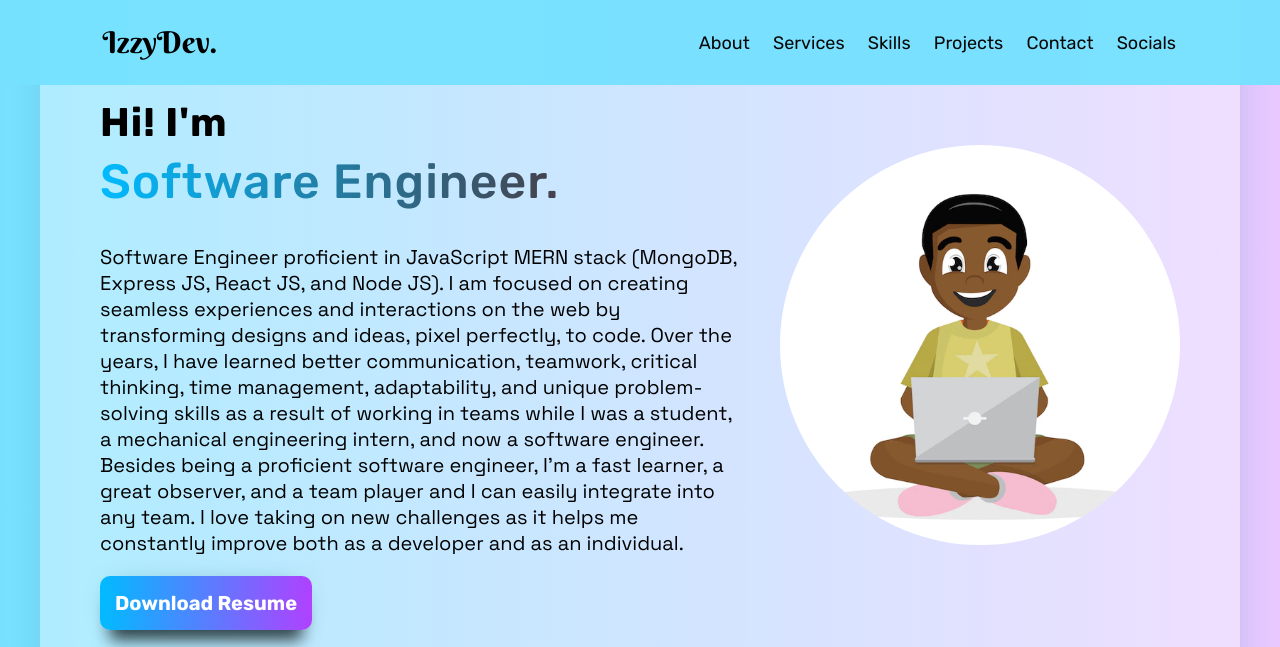
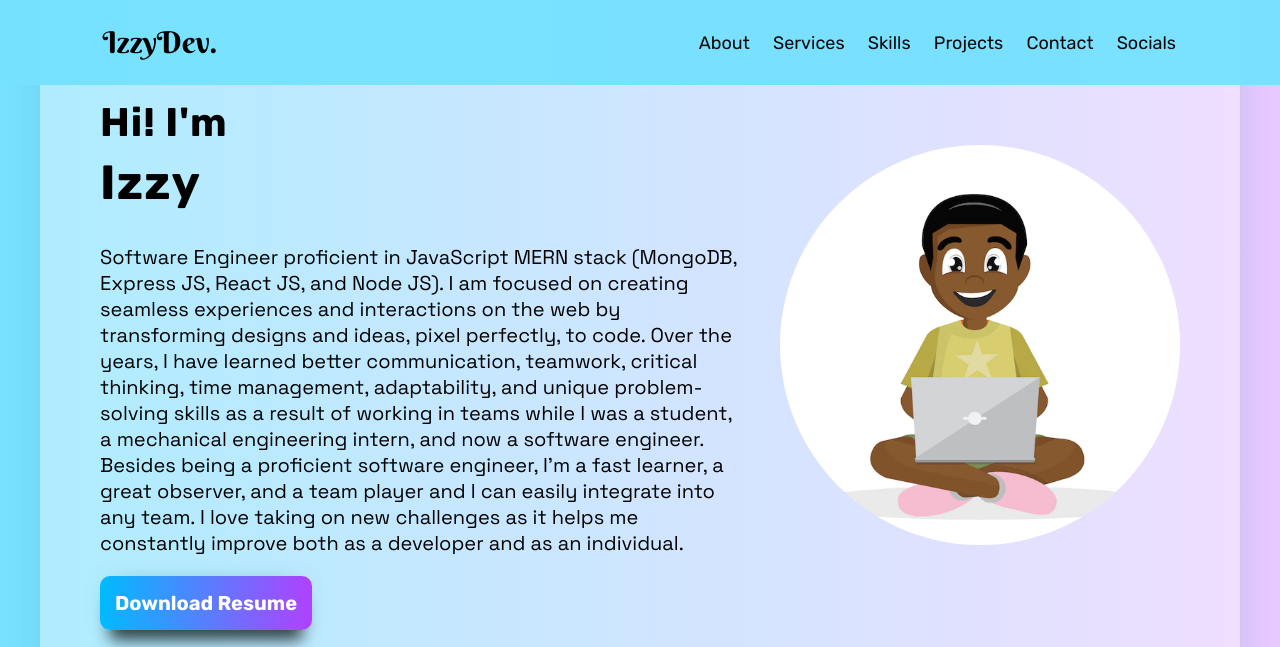
Before and after one commit to chiizzy1/izzyDev-portfolio, a plain HTML site: page index.html in a window 1280 px wide. Shown: the top 647 px of the page. Drawn offline with nearby package versions, Linux system fonts and the light colour scheme.

Commit message:
Update index.html

```diff
--- a/index.html
+++ b/index.html
@@ -424,7 +424,7 @@
 <script src="https://kit.fontawesome.com/bac08de2ab.js" crossorigin="anonymous"></script>
 <script src="js/app.js"></script>
 <script src="js/toggleBtn.js"></script>
-<script src="js/configRotatingText.js"></script>
+<!-- <script src="js/configRotatingText.js"></script> -->
 <script src="js/email.js"></script>
 <script src="js/configProjectTagColor.js"></script>
 <script src="js/configInteractivePFPText.js"></script>
```
